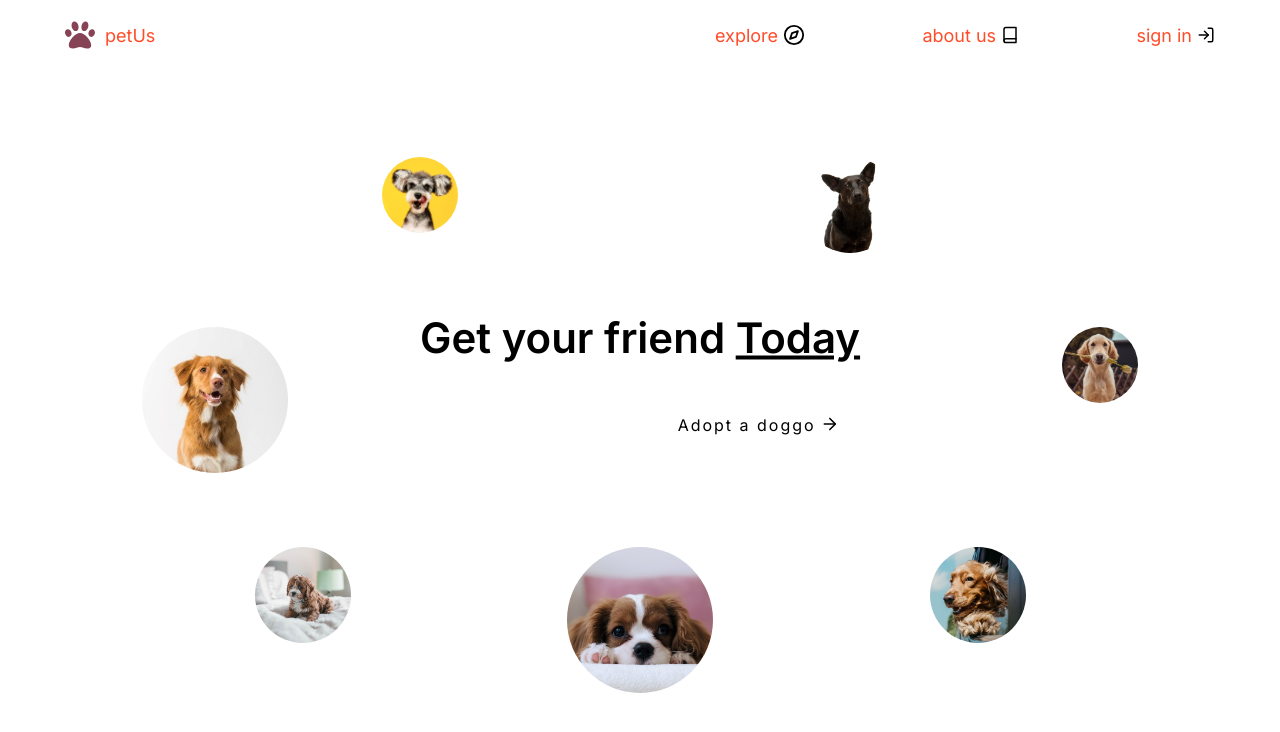
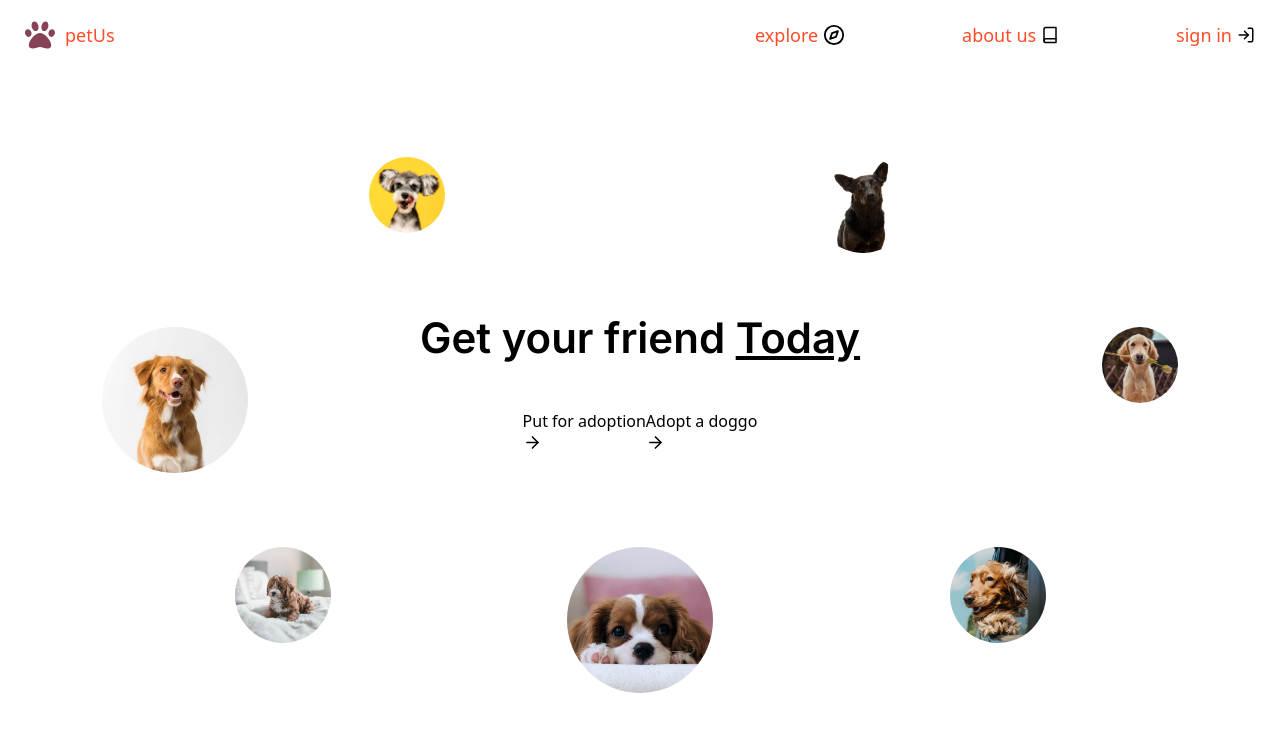
Before and after one commit to Neerajx11/pet-us, a React (Create React App) app: page / in a window 1280 px wide. Shown: the top 732 px of the page. Built offline with nearby package versions, Linux system fonts and the light colour scheme; no server answers.

Commit message:
tailwind init

```diff
--- a/package.json
+++ b/package.json
@@ -42,5 +42,10 @@
       "last 1 firefox version",
       "last 1 safari version"
     ]
+  },
+  "devDependencies": {
+    "autoprefixer": "^10.4.7",
+    "postcss": "^8.4.14",
+    "tailwindcss": "^3.1.5"
   }
 }
--- /dev/null
+++ b/postcss.config.js
@@ -0,0 +1,6 @@
+module.exports = {
+  plugins: {
+    tailwindcss: {},
+    autoprefixer: {},
+  },
+}
--- a/src/index.css
+++ b/src/index.css
@@ -6,100 +6,6 @@
   --white: #fff;
   --black: #000;
 }
-
-html {
-  box-sizing: border-box;
-  color: var(--black);
-}
-
-*,
-*::after,
-*::before {
-  box-sizing: inherit;
-  font-family: "Inter", sans-serif;
-  margin: 0;
-  padding: 0;
-}
-
-li {
-  list-style: none;
-}
-
-a {
-  text-decoration: none;
-  color: white;
-}
-
-input,
-button,
-textarea,
-select {
-  color: inherit;
-  font: inherit;
-  letter-spacing: inherit;
-}
-
-input,
-textarea,
-button {
-  border: 1px solid gray;
-  outline: none;
-}
-
-embed,
-iframe,
-img,
-object,
-video {
-  display: block;
-  max-width: 100%;
-}
-
-body {
-  background-color: var(--bg);
-  overflow-x: hidden;
-}
-.btn {
-  display: flex;
-  align-items: center;
-  padding: 12px 25px;
-  margin: 0 5px;
-  letter-spacing: 2px;
-  border: 1px solid var(--accent);
-  cursor: pointer;
-}
-.btn-solid {
-  color: white;
-  background-color: var(--accent);
-}
-.btn-solid span,
-.btn-solid svg {
-  color: white;
-}
-.btn-trans,
-.btn-trans span,
-.btn-trans svg {
-  color: var(--accent);
-}
-.tsvg svg {
-  margin-left: 5px;
-  transition: all 0.2s;
-}
-.tsvg:hover svg {
-  margin-left: 8px;
-}
-.head {
-  margin: 40px 30px;
-  font-size: 40px;
-}
-.container {
-  position: relative;
-  max-width: 1200px;
-  margin: auto;
-}
-@media only screen and (max-width: 1000px) {
-  .head {
-    font-size: 30px;
-    margin: 40px 30px 10px 30px;
-  }
-}
+@tailwind base;
+@tailwind components;
+@tailwind utilities;
--- /dev/null
+++ b/tailwind.config.js
@@ -0,0 +1,15 @@
+/** @type {import('tailwindcss').Config} */
+module.exports = {
+  content: ["./src/**/*.{js,jsx,ts,tsx}"],
+  theme: {
+    extend: {
+      colors: {
+        primary: "#ff4c29",
+        bgprimary: "#334756",
+        bgsecondary: "#2c394b",
+        bgdark: "#082032",
+      },
+    },
+  },
+  plugins: [],
+};
```
Also changed, not shown: 1 other file (tests, documents, lock files or other folders).
